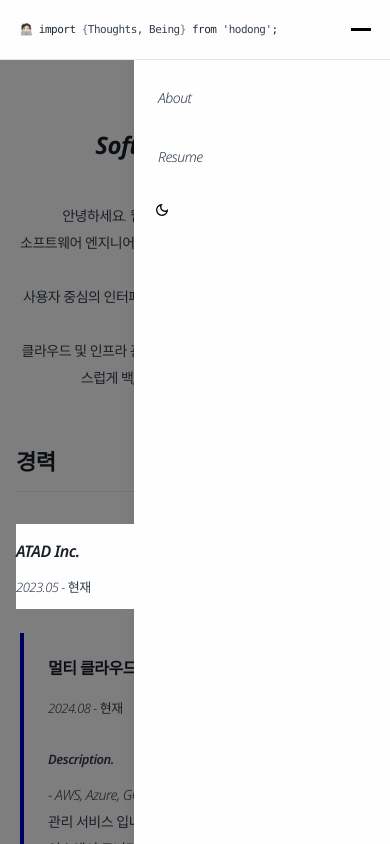
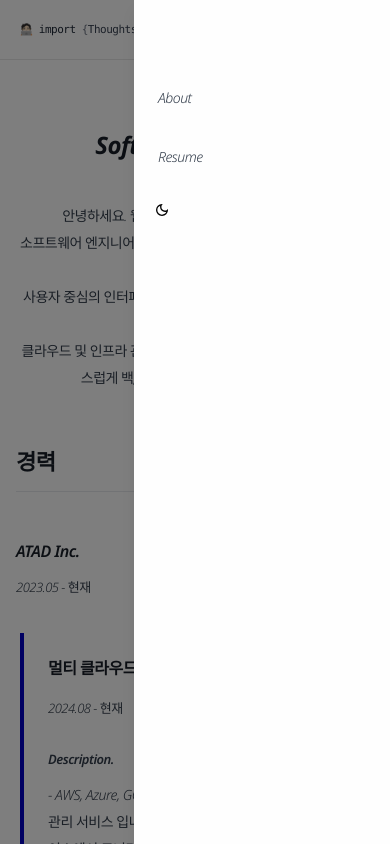
Before and after one commit to jeonghodong/blog, a Next.js app: page /resume in a window 390 px wide. Both pictures are taken after a click on the button 360 px from the left and 29 px from the top of the page. Shown: the top 844 px of the page. Built offline with nearby package versions, Linux system fonts and the light colour scheme; a web font is replaced by a local one.

Commit message:
refactor: Replace div with semantic section tags in Resume page

```diff
--- a/app/(route)/resume/page.tsx
+++ b/app/(route)/resume/page.tsx
@@ -21,28 +21,28 @@ const page = () => {
       </div>
 
       {/* 경력 섹션 */}
-      <div className="mb-16">
+      <section className="mb-16">
         <Typography variant="headline.200" className="mb-8 pb-2 border-b border-gray-200 dark:border-gray-700">
           경력
         </Typography>
         <ProjectSection sectionData={resumeData.experiences} sectionId="experience" />
-      </div>
+      </section>
 
       {/* 사이드 프로젝트 섹션 */}
-      <div className="mb-16">
+      <section className="mb-16">
         <Typography variant="headline.200" className="mb-8 pb-2 border-b border-gray-200 dark:border-gray-700">
           사이드 프로젝트
         </Typography>
         <ProjectSection sectionData={resumeData.sideProjects} sectionId="sideProject" />
-      </div>
+      </section>
 
       {/* 스킬 섹션 */}
-      <div className="mb-16">
+      <section className="mb-16">
         <Typography variant="headline.200" className="mb-8 pb-2 border-b border-gray-200 dark:border-gray-700">
           기술 스택
         </Typography>
         <SkillSection skillData={resumeData.skills} />
-      </div>
+      </section>
     </div>
   );
 };
--- a/app/_components/Header/Header.tsx
+++ b/app/_components/Header/Header.tsx
@@ -164,7 +164,7 @@ export default function Header() {
       </div>
 
       {/* 사이드 메뉴 오버레이 */}
-      <div className={`fixed inset-0 bg-black bg-opacity-50 transition-opacity duration-300 z-[10] md:hidden ${isOpen ? "opacity-100" : "opacity-0 pointer-events-none"}`} onClick={() => setIsOpen(false)}>
+      <div className={`fixed inset-0 bg-black bg-opacity-50 transition-opacity duration-300 z-[99] md:hidden ${isOpen ? "opacity-100" : "opacity-0 pointer-events-none"}`} onClick={() => setIsOpen(false)}>
         <div className={`fixed top-0 right-0 h-full w-64 bg-light-bg dark:bg-dark-bg shadow-lg transform transition-transform duration-300 z-[1000] ${isOpen ? "translate-x-0" : "translate-x-full"}`} onClick={(e) => e.stopPropagation()}>
           <div className="p-4 space-y-4 mt-[60px]">
             <div onClick={() => handleNavigation("/about")} className="cursor-pointer">
```
